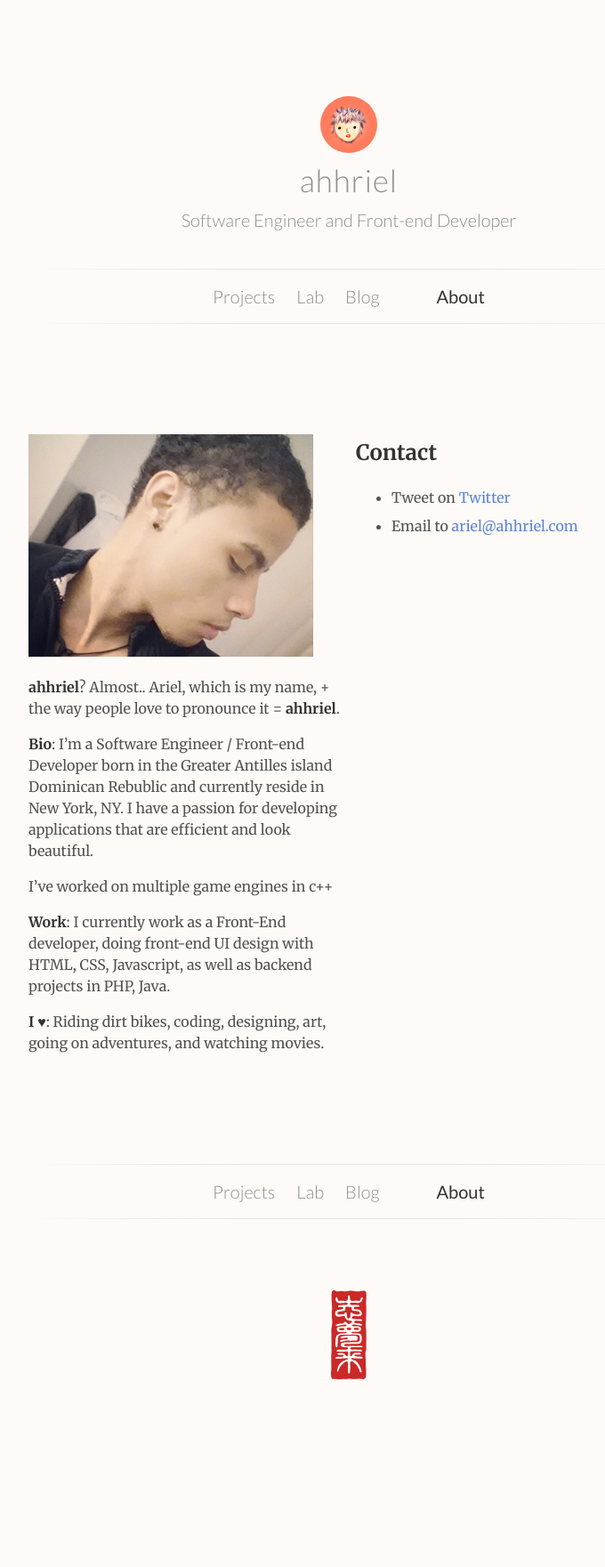
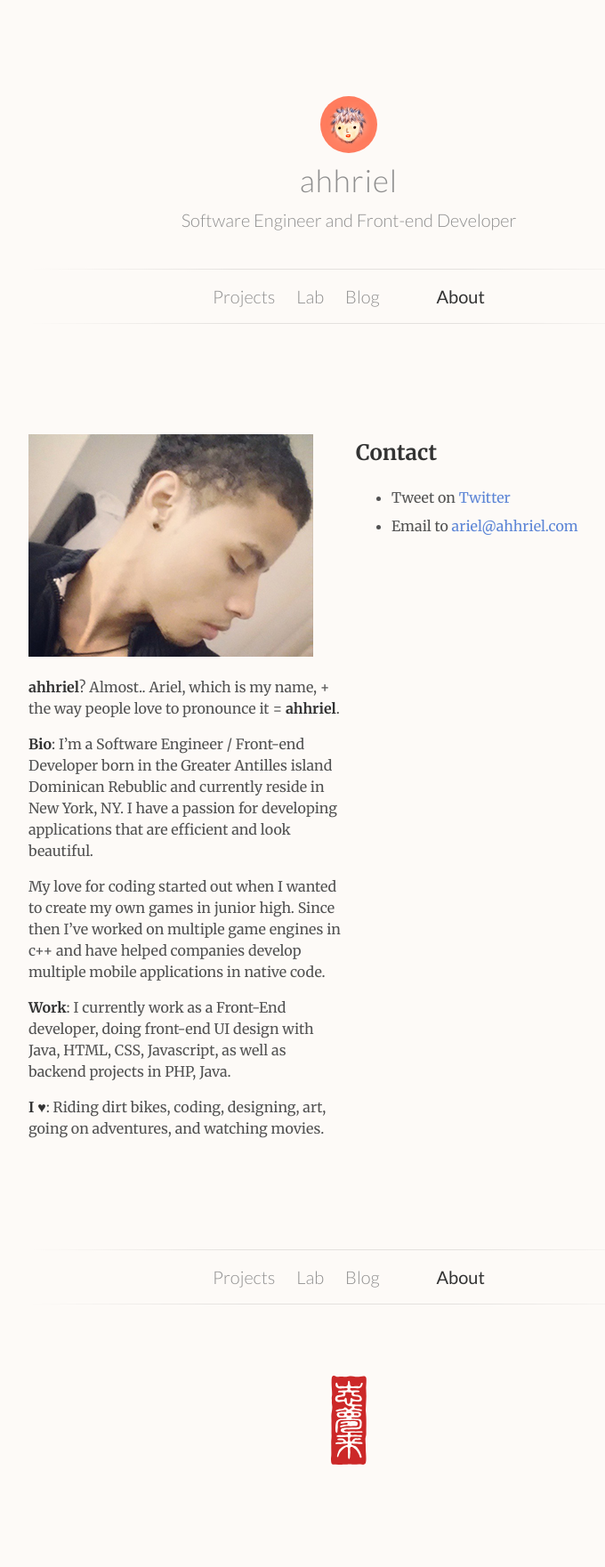
Before and after one commit to ArielSaldana/arielsaldana.github.io, a Jekyll site: the page built from about/index.md, in a window 1280 px wide. Shown: the whole page at 89% size, without its empty margins (248-928 px from the left). Built offline with Jekyll 4.4.1, drawn with Linux system fonts in a browser that asks for light colours; Markdown is read by kramdown in place of the engine named in the settings; before the commit the page ends 1665 px from its top, so only the background shows below that.

Commit message:
Update index.md

```diff
--- a/about/index.md
+++ b/about/index.md
@@ -15,9 +15,9 @@ __ahhriel__? Almost.. Ariel, which is my name, + the way people love to pronounc
 __Bio__: I'm a Software Engineer / Front-end Developer born in the Greater Antilles island Dominican Rebublic and currently reside in New York, NY. I have a passion for developing applications that are efficient and look beautiful.
 
 
-I've worked on multiple game engines in c++
+My love for coding started out when I wanted to create my own games in junior high. Since then I've worked on multiple game engines in c++ and have helped companies develop multiple mobile applications in native code.
 
-__Work__: I currently work as a Front-End developer, doing front-end UI design with HTML, CSS, Javascript, as well as backend projects in PHP, Java.
+__Work__: I currently work as a Front-End developer, doing front-end UI design with Java, HTML, CSS, Javascript, as well as backend projects in PHP, Java.
 
 __I ♥__: Riding dirt bikes, coding, designing, art, going on adventures, and watching movies.
 
```
